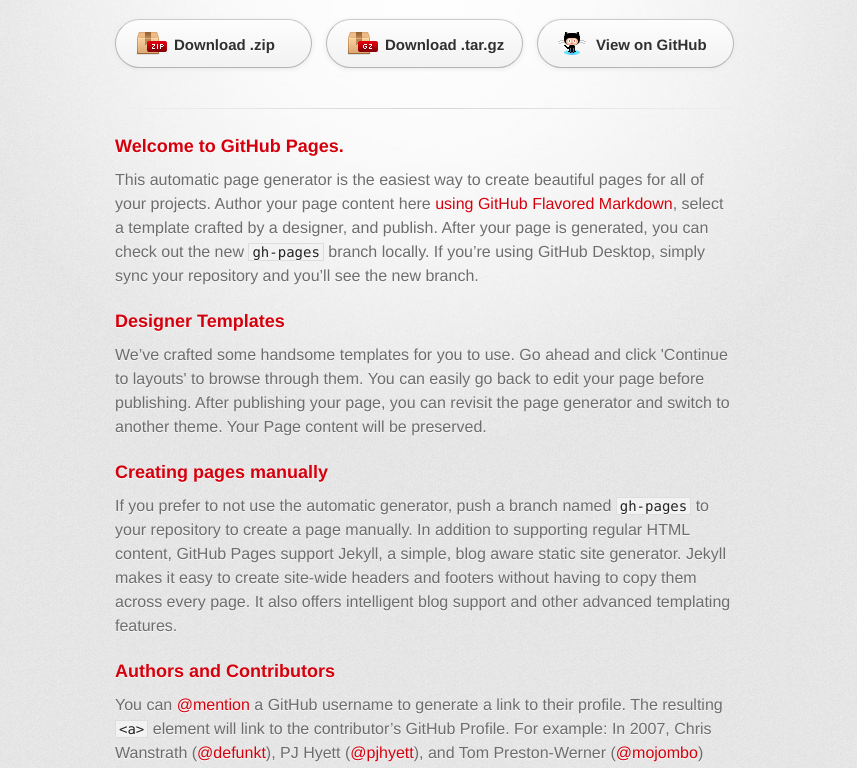
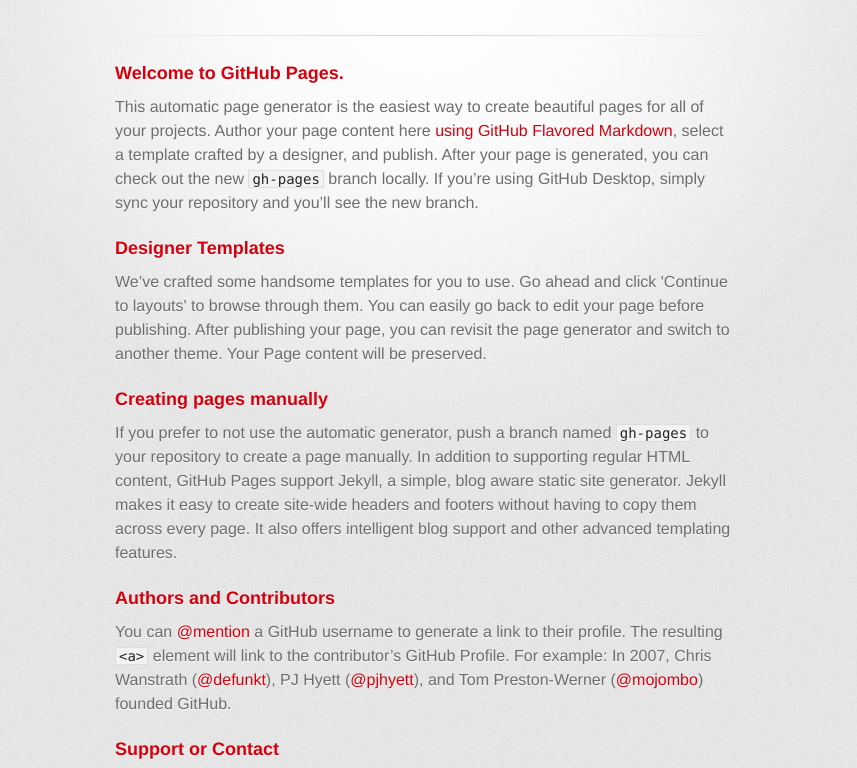
Before and after one commit to hasan110/designhome, a plain HTML site: page index.html in a window 1280 px wide. Shown: the part 138-906 px from the top of the page, without its empty margins (215-1072 px from the left). Drawn offline with Linux system fonts and the light colour scheme; a web font is replaced by a local one.

Commit message:
Update index.html

```diff
--- a/index.html
+++ b/index.html
@@ -21,12 +21,6 @@
           <h1>Designhome</h1>
           <h2>It is about design</h2>
         </header>
-
-        <section id="downloads" class="clearfix">
-          <a href="https://github.com/hasan110/designhome/zipball/master" id="download-zip" class="button"><span>Download .zip</span></a>
-          <a href="https://github.com/hasan110/designhome/tarball/master" id="download-tar-gz" class="button"><span>Download .tar.gz</span></a>
-          <a href="https://github.com/hasan110/designhome" id="view-on-github" class="button"><span>View on GitHub</span></a>
-        </section>
 
         <hr>
 
```
